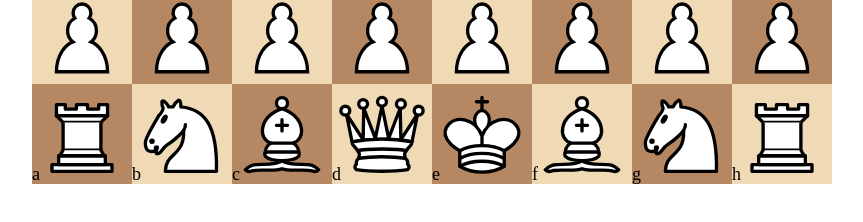
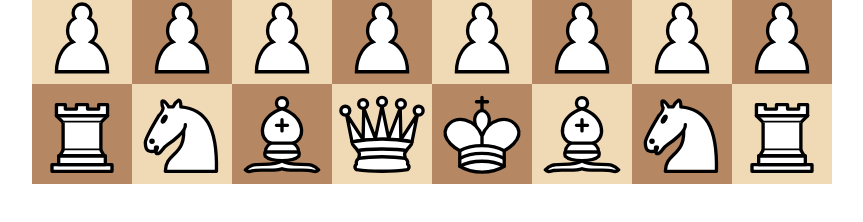
Before and after one commit to maratdev0210/chess, a plain HTML site: page index.html in a window 1280 px wide. Shown: the part 666-888 px from the top of the page, without its empty margins (208-1071 px from the left). Drawn offline with Linux system fonts and the light colour scheme.

Commit message:
remove the notation at the bottom of the first row

```diff
--- a/scripts/script.js
+++ b/scripts/script.js
@@ -31,11 +31,6 @@ function addPieces(board, currentRow) {
             let piece = document.createElement('img');
             piece.setAttribute('src', chessPieces[rowNumber][column]);
             tile.appendChild(piece);
-            if (rowNumber === 'row1') {
-                let notationLetter = document.createElement('span');
-                notationLetter.textContent = notation[column];
-                tile.appendChild(notationLetter);
-            }
             if (rowNumber === 'row1' || rowNumber === 'row8') {
                 piece.setAttribute('class', pieceNotation['row'][column]);
             }
--- a/styles/board.css
+++ b/styles/board.css
@@ -28,13 +28,3 @@
 .white {
     background-color: #F0D9B5;
 }
-
-.row1 div {
-    display: flex;
-    flex-direction: column;
-}
-
-.row1 span {
-    position: relative;
-    bottom: 20px;
-}
```
